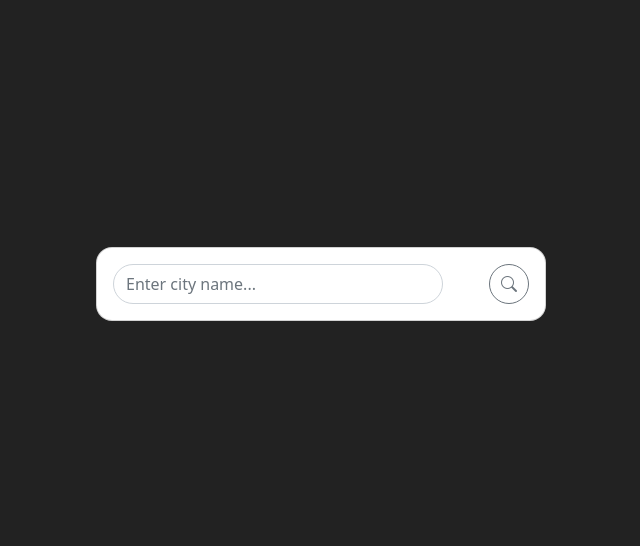
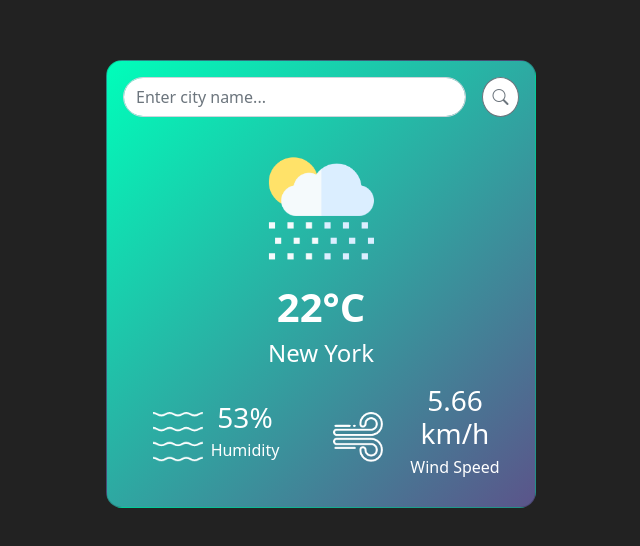
Before and after one commit to ShreyaVinodBarad/Projects-SVB, a plain HTML site: page Project-10_WeatherApp/index.html in a window 1280 px wide. Shown: the part 116-662 px from the top of the page, without its empty margins (319-959 px from the left). Drawn offline with nearby package versions, Linux system fonts and the light colour scheme.

Commit message:
17 July 2025 - Thursday

```diff
--- a/Project-10_WeatherApp/index.html
+++ b/Project-10_WeatherApp/index.html
@@ -26,15 +26,43 @@
 </head>
 
 <body class="d-flex justify-content-center align-items-center" style="height: 100vh;">
-    <div class="card rounded-4" style="width: 450px;">
+    <div class="card rounded-4" style="width: 430px;background: linear-gradient(135deg, #00feba, #5b548a);">
         <div class="card-body p-3">
             <div class="d-flex justify-content-between">
                 <input type="text" placeholder="Enter city name..." class="form-control rounded-pill"
-                    style="width: 330px;">
+                    style="width: 370px;">
                 <button type="button" class="btn btn-secondary rounded-circle p-0 ms-3"
                     style="width: 40px; height: 40px;">
                     <i class="bi bi-search text-secondary" style="width: 50%; height: 50%;"></i>
                 </button>
+            </div>
+            <div>
+                <img src="./Assets/RainImg.png" alt="WindImg" class="img-fluid d-block mx-auto mt-3"
+                    style="height: 150px; width: 150px;">
+                <!--
+                - d-block makes the image a block element, allowing horizontal centering.
+                - mx-auto adds automatic left and right margins, centering the image horizontally.
+                -->
+                <h1 class="text-white text-center fw-bold">22°C</h1>
+                <h4 class="text-white text-center">New York</h4>
+                <div class="row mt-3">
+                    <div class="col-sm-6 d-flex justify-content-center align-items-center gap-2">
+                        <img src="./Assets/HumidityImg.png" alt="HumidityImg" class="img-fluid d-block"
+                            style="width: 50px; height: 50px;">
+                        <div class="lh-1">
+                            <h3 class="text-white text-center">53%</h3>
+                            <p class="text-white text-center">Humidity</p>
+                        </div>
+                    </div>
+                    <div class="col-sm-6 d-flex justify-content-center align-items-center gap-2">
+                        <img src="./Assets/WindImg.png" alt="HumidityImg" class="img-fluid d-block"
+                            style="width: 50px; height: 50px;">
+                        <div class="lh-1">
+                            <h3 class="text-white text-center">5.66 km/h</h3>
+                            <p class="text-white text-center">Wind Speed</p>
+                        </div>
+                    </div>
+                </div>
             </div>
         </div>
     </div>
```
Also changed, not shown: Project-10_WeatherApp/script.js (+24 -0 lines).
